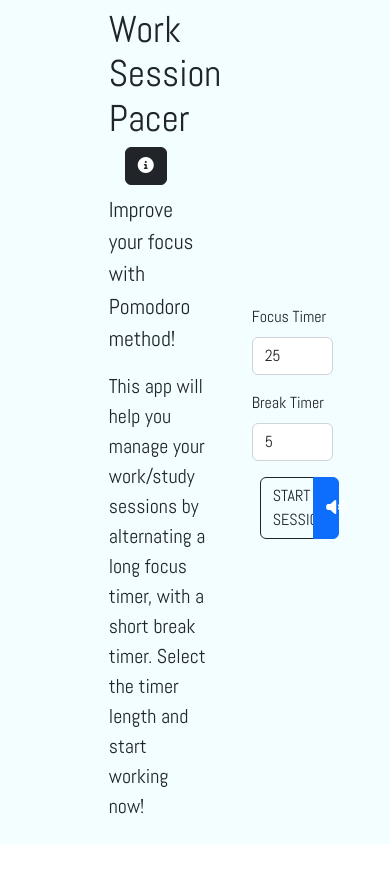
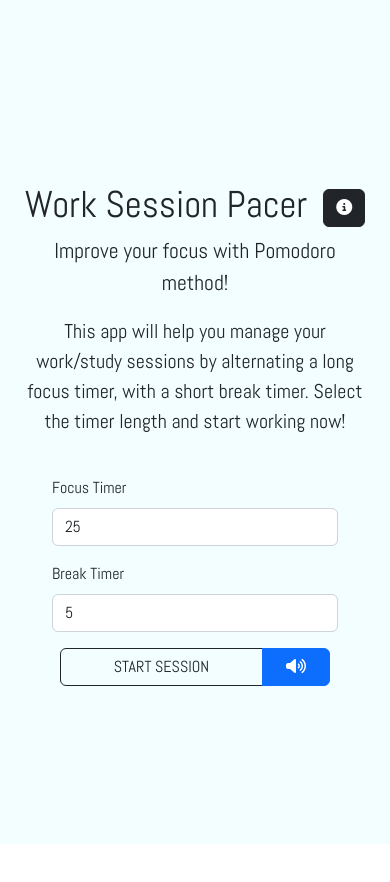
Before and after one commit to MarcelloDeidda/work-session-pacer, a React (Create React App) app: page / in a window 390 px wide. Shown: the top 882 px of the page. After the commit the page ends 844 px from the top, so only its background shows below. Built offline with nearby package versions, Linux system fonts and the light colour scheme.

Commit message:
Options page is now responsive

```diff
--- a/public/style.css
+++ b/public/style.css
@@ -6,3 +6,9 @@
     transition: 500ms;
     background-color: #F2FEFF
 }
+
+@media (max-width: 991px) {
+    #root {
+        flex-direction: column;
+    }
+}
--- /dev/null
+++ b/src/components/Info.css
@@ -0,0 +1,21 @@
+#info {
+    width: 50%;
+}
+
+@media (max-width: 1220px) {
+    #info {
+        width: 75%;
+    }
+}
+
+@media (max-width: 991px) {
+    #info {
+        text-align: center;
+    }
+}
+
+@media (max-width: 767px) {
+    #info {
+        width: 100%;
+    }
+}
--- a/src/components/Info.js
+++ b/src/components/Info.js
@@ -1,8 +1,9 @@
 import { React } from "react";
+import "./Info.css";
 
 const Info = props => {
     return <>
-        <div className="w-50 p-5">
+        <div className="p-4 p-xxl-5" id="info">
             <h1 className="display-3">
                 Work Session Pacer
                 <button type="button" className="btn btn-dark ms-3" data-bs-toggle="modal" data-bs-target="#exampleModal">
--- /dev/null
+++ b/src/components/Options.css
@@ -0,0 +1,15 @@
+#options {
+    width: 25%;
+}
+
+@media (max-width: 991px) {
+    #options {
+        width: 75%;
+    }
+}
+
+@media (max-width: 767px) {
+    #options {
+        width: 100%;
+    }
+}
--- a/src/components/Options.js
+++ b/src/components/Options.js
@@ -1,4 +1,5 @@
 import { React } from "react";
+import "./Options.css";
 
 const Options = props => {
     // This fuction will update the focus timer if the value is between 1 and 60
@@ -22,10 +23,10 @@ const Options = props => {
     }
 
     const audioButton = props.audioOn ? <i className="fa-solid fa-volume-high"></i> : <i className="fa-solid fa-volume-xmark"></i>;
-    const audioButtonClass = `btn btn-${!props.audioOn ? "outline-" : ""}primary col-2`
+    const audioButtonClass = `btn btn-${!props.audioOn ? "outline-" : ""}primary col-3 col-xl-2`
 
     return <>
-        <form onSubmit={props.onSessionSwitch} className="row px-1 w-25">
+        <form onSubmit={props.onSessionSwitch} className="row px-5 px-lg-1" id="options">
             <div className="mb-3 px-1 col-12">
                 <label forhtml="focus-timer" className="form-label">Focus Timer</label>
                 <input onChange={focusTimerChangeHandler} type="number" id="focus-timer" min={1} max={60} value={Math.floor(props.timers.focusTimer / 60)} className="form-control" />
@@ -35,7 +36,7 @@ const Options = props => {
                 <input onChange={breakTimerChangeHandler} type="number" id="break-timer" min={1} max={60} value={Math.floor(props.timers.breakTimer / 60)} className="form-control" />
             </div>
             <div className="btn-group" role="group">
-                <button type="submit" className="btn btn-outline-dark col-10">START SESSION</button>
+                <button type="submit" className="btn btn-outline-dark col-9 col-xl-10">START SESSION</button>
                 <button className={audioButtonClass} onClick={props.onAudioToggle}>{audioButton}</button>
             </div>
         </form>
--- a/src/components/Timer.js
+++ b/src/components/Timer.js
@@ -17,7 +17,7 @@ const Timer = props => {
             interval = setInterval(() => {
                 if ((secondsLeft <= 6 && secondsLeft > 1) && props.audioOn) { tick.play() };
                 setSecondsLeft(prevState => prevState - 1);
-            }, 1000);
+            }, 100);
         } else {
             clearInterval(interval);
         }
@@ -45,7 +45,7 @@ const Timer = props => {
 
     return <div className={"w-50 h-100 d-flex flex-column justify-content-center align-items-center " + backgroundClass}>
         <p className="fs-1">{title}</p>
-        <p className="fs-4">{subtitle}</p>
+        <p className="fs-5 text-center">{subtitle}</p>
         <p className={"display-1 " + lowTimerClass} id="timer-display">{timerMinutes < 10 ? "0" : ""}{timerMinutes}:{timerSeconds < 10 ? "0" : ""}{timerSeconds}</p>
         <div className="btn-group col-12 px-5" role="group">
             <button className={pauseButtonClass} onClick={props.onTimerChange}>{props.timerOn ? "PAUSE" : "START"}</button>
```
